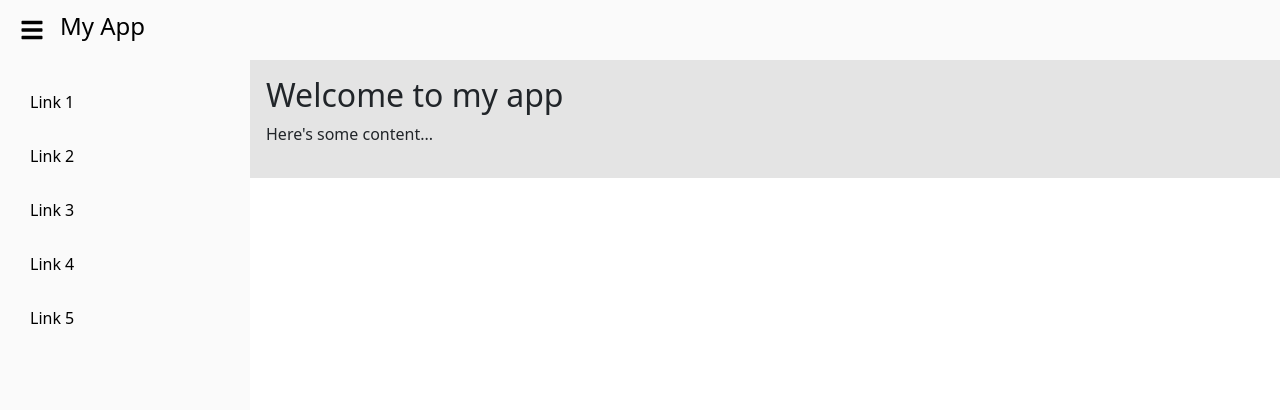
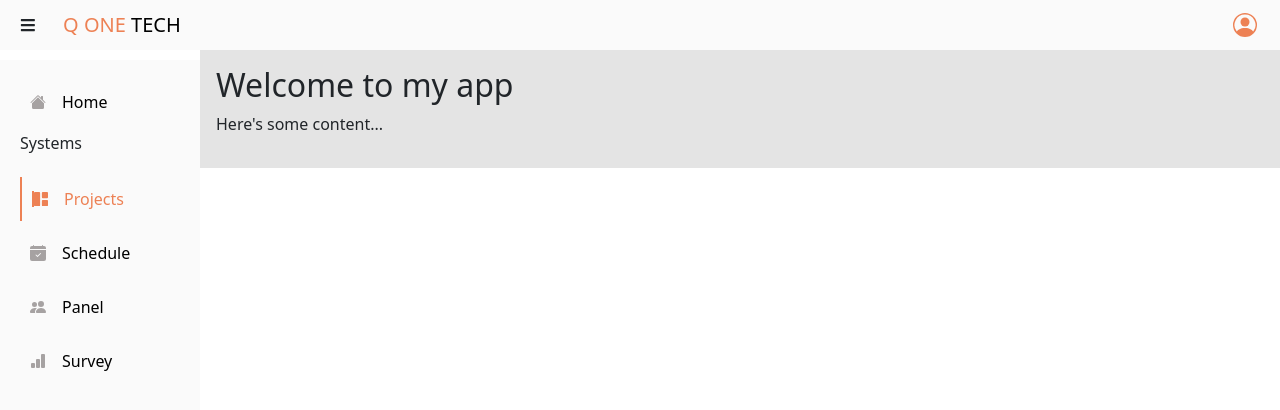
Before and after one commit to Anila102/project_manager_demo, a React (Create React App) app: page / in a window 1280 px wide. Shown: the top 410 px of the page. Built offline with nearby package versions, Linux system fonts and the light colour scheme.

Commit message:
sidebar+navbar

```diff
--- a/src/App.js
+++ b/src/App.js
@@ -1,7 +1,9 @@
-import React from "react";
+import React,{useState} from "react";
 import './App.css';
 import SideNavbar from './components/SideNavbar'
-import styled, { ThemeProvider } from 'styled-components';
+import Projects from './components/Projects'
+import Navbar from './components/Navbar'
+import { ThemeProvider } from 'styled-components';
 
 const theme = {
   colors: {
@@ -9,13 +11,25 @@ const theme = {
     white:'#FAFAFA',
     black:'#000000',
     background:'#E4E4E4',
+    grey:'rgb(166 162 162)',
   },
 };
+
 function App() {
+  const [isOpen, setIsOpen] = useState(true);
+
+  const toggleSidebar = () => {
+
+      setIsOpen(!isOpen)
+  }
+
+
   return (
     <>
        <ThemeProvider theme={theme}>
-    <SideNavbar />
+    <Navbar theme={theme} toggleSidebar={toggleSidebar}  />
+    <SideNavbar  theme={theme} isOpen={isOpen} toggleSidebar={toggleSidebar} />
+    <Projects  theme={theme} isOpen={isOpen} />
 
     </ThemeProvider>
     </>
--- /dev/null
+++ b/src/components/Navbar.js
@@ -0,0 +1,52 @@
+
+import 'bootstrap/dist/css/bootstrap.min.css';
+import styled from 'styled-components';
+import React from 'react';
+import { FaBars } from 'react-icons/fa';
+ import {BsPersonCircle} from "react-icons/bs"
+const Nav = styled.div`
+  background-color: ${props => props.theme.colors.white};
+  display: flex;
+  justify-content: flex-start;
+  align-items: center;
+  height: 50px;
+  cursor: pointer;
+  padding: 0 20px;
+`;
+
+const NavTitle = styled.h1`
+  color:  ${props => props.theme.colors.black};
+  margin: 0 2%;
+  font-size: 1.25rem;
+`;
+
+const NavIcon = styled.div`
+  color:  ${props => props.theme.colors.black};
+  margin:0px 3px;
+  font-size: 1.5rem;
+  cursor: pointer;
+  display: flex;
+  justify-content:space-between;
+  align-items: center;
+  width:100%;
+ span {
+    color: ${props => props.theme.colors.main};
+  }
+`;
+
+const Navbar = ({theme , toggleSidebar }) => {
+    return (
+        <>
+            <Nav >
+                <FaBars onClick={toggleSidebar}/>
+                <NavIcon >
+                    <NavTitle >
+                        <span>Q ONE</span> TECH
+                    </NavTitle>
+                    <BsPersonCircle color={theme.colors.main} />
+                </NavIcon>
+            </Nav>
+        </>
+    )
+}
+export default Navbar
--- /dev/null
+++ b/src/components/Projects.js
@@ -0,0 +1,24 @@
+import React from 'react';
+import styled from 'styled-components';
+
+
+const MainContent = styled.div`
+margin-left: ${({ isOpen }) => (isOpen ? '200px' : '0px')};
+padding: 1rem;
+transition: 350ms;
+position:fixed
+height:100%
+width: ${({ isOpen }) => (isOpen ? 'calc(100% - 200px)' : '100%')};
+background-color:${props => props.theme.colors.background}
+`;
+
+export default function Projects({isOpen}) {
+  return (
+    <>
+      <MainContent isOpen={isOpen}>
+        <h2>Welcome to my app</h2>
+        <p>Here's some content...</p>
+      </MainContent>
+    </>
+  )
+}
--- a/src/components/SideNavbar.js
+++ b/src/components/SideNavbar.js
@@ -1,36 +1,56 @@
-import React, { useState } from 'react';
+import React from 'react';
 import styled from 'styled-components';
-import { FaBars } from 'react-icons/fa'; import 'bootstrap/dist/css/bootstrap.min.css';
+import 'bootstrap/dist/css/bootstrap.min.css';
+import { BsFillHouseFill, BsFillBarChartFill, BsFillPeopleFill, BsFillCalendarCheckFill, BsGrid1X2Fill } from "react-icons/bs";
 
+const theme = {
+  colors: {
+    main: '#ED8154',
+    white: '#FAFAFA',
+    black: '#000000',
+    background: '#E4E4E4',
+    grey: 'rgb(166 162 162)',
+  },
+};
+const iconStyle = {
+  marginRight: '1rem',
 
-const Nav = styled.div`
-  background-color: ${props => props.theme.colors.white};
-  display: flex;
-  justify-content: flex-start;
-  align-items: center;
-  height: 60px;
-  padding: 0 20px;
-`;
+};
 
-const NavTitle = styled.h1`
-  color:  ${props => props.theme.colors.black};
-  font-size: 1.5rem;
-`;
+const sideData = [
+  {
+    path: "/",
+    name: 'Projects',
+    icon: <BsGrid1X2Fill color={theme.colors.main} style={{ ...iconStyle, borderLeft: `2px solid ${theme.colors.main}` }} />,
+    status: 'active'
+  },
+  {
+    path: "/",
+    name: 'Schedule',
+    icon: <BsFillCalendarCheckFill color={theme.colors.grey} style={iconStyle} />,
+    status: 'notActive'
+  },
+  {
+    path: "/",
+    name: 'Panel',
+    icon: <BsFillPeopleFill color={theme.colors.grey} style={iconStyle} />,
+    status: 'notActive'
+  },
+  {
+    path: "/",
+    name: 'Survey',
+    icon: <BsFillBarChartFill color={theme.colors.grey} style={iconStyle} />,
+    status: 'notActive'
+  },
+]
 
-const NavIcon = styled.div`
-  color:  ${props => props.theme.colors.black};
-  font-size: 1.5rem;
-  cursor: pointer;
-  display: flex;
-  align-items: center;
-`;
 
 const Sidebar = styled.div`
   position: fixed;
   top: 60px;
   left: 0;
   bottom: 0;
-  width: 250px;
+  width: 200px;
   background-color: ${props => props.theme.colors.white};
   padding: 20px;
   transition: transform 0.3s ease-in-out;
@@ -38,48 +58,47 @@ const Sidebar = styled.div`
 `;
 
 const SidebarLink = styled.a`
-  display: block;
+  display: flex;
+  align-items:center;
   color:  ${props => props.theme.colors.black};
   padding: 10px;
   margin-bottom: 10px;
   text-decoration: none;
+  cursor:pointer;
+
+  &:hover {
+
+    color: ${props => props.theme.colors.main};
+  }
+
+
 `;
 
-const MainContent = styled.div`
-margin-left: ${({ open }) => (!open ? '250px' : '0px')};
-padding: 1rem;
-transition: 350ms;
-width: ${({ open }) => (!open ? 'calc(100% - 250px)' : '100%')};
-background-color:${props => props.theme.colors.background}
-`;
-
-const App = () => {
-  const [open, setOpen] = useState(true);
-
+const SideNavbar = ({ theme, isOpen }) => {
   return (
     <>
-      <Nav >
 
-          <NavIcon className='mr-3' onClick={() => setOpen(!open)}>
-            <FaBars />
-            <NavTitle className='mx-3' >
+      <Sidebar open={isOpen ? 'open' : ''}>
+        <SidebarLink to="/"> <BsFillHouseFill color={theme.colors.grey} style={iconStyle} />Home</SidebarLink>
 
-          My App</NavTitle>
-          </NavIcon>
-      </Nav>
-      <Sidebar open={open}>
-        <SidebarLink href="#">Link 1</SidebarLink>
-        <SidebarLink href="#">Link 2</SidebarLink>
-        <SidebarLink href="#">Link 3</SidebarLink>
-        <SidebarLink href="#">Link 4</SidebarLink>
-        <SidebarLink href="#">Link 5</SidebarLink>
+        <h6 className='mb-4'>Systems</h6>
+        {sideData.map((item, index) => (
+
+
+            item.status === "active" ?
+             <SidebarLink key={index} to={item.path} style={{borderLeft:`2px solid ${theme.colors.main}`, color:theme.colors.main}}> {item.icon} {item.name}</SidebarLink>
+
+              :
+              <SidebarLink key={index} to={item.path}>
+            {item.icon} {item.name}</SidebarLink>
+
+
+        ))}
+
       </Sidebar>
-      <MainContent>
-        <h2>Welcome to my app</h2>
-        <p>Here's some content...</p>
-      </MainContent>
+
     </>
   );
 };
 
-export default App;
+export default SideNavbar;
```
Also changed, not shown: src/components/SideNavbar.css (deleted, +0 -29 lines), src/components/styles.js (deleted, +0 -156 lines).
